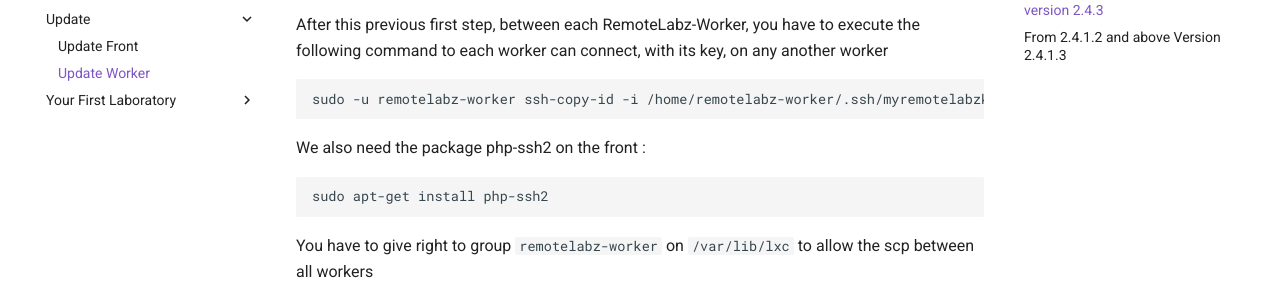
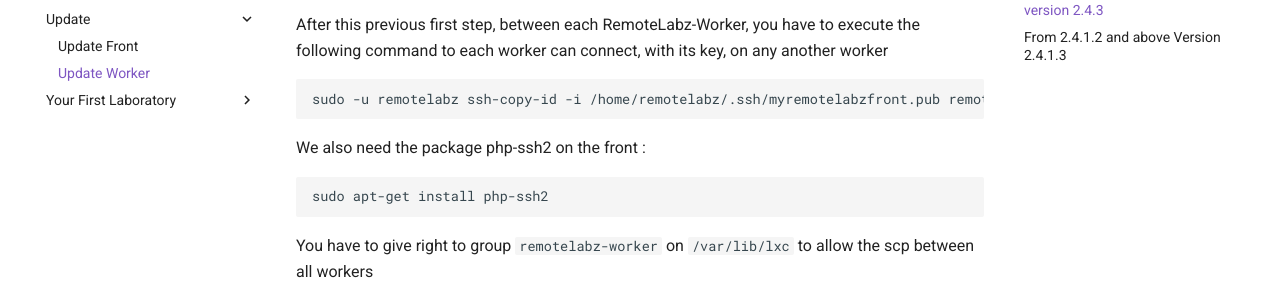
Before and after one commit to remotelabz/remotelabz-docs, an MkDocs documentation site: the page built from docs/administrators/getting-started/ubuntu-worker-update.md, in a window 1280 px wide and 900 px high, scrolled down 1832 px. Shown: the part 170-453 px from the top of the window. Built offline with MkDocs 1.6.1 and Material for MkDocs 9.7.7, drawn with Linux system fonts in a browser that asks for light colours; comment, search, counter and statistics services are not loaded.

Commit message:
correction on worker-updates certificates.

````diff
--- a/docs/administrators/getting-started/ubuntu-worker-update.md
+++ b/docs/administrators/getting-started/ubuntu-worker-update.md
@@ -79,7 +79,7 @@ sudo chmod 600 /home/remotelabz-worker/.ssh/myremotelabzkey
 
 After this previous first step, between each RemoteLabz-Worker, you have to execute the following command to each worker can connect, with its key, on any another worker
 ```bash
-sudo -u remotelabz-worker ssh-copy-id -i /home/remotelabz-worker/.ssh/myremotelabzkey.pub remotelabz-worker@Worker_X-IP
+sudo -u remotelabz ssh-copy-id -i /home/remotelabz/.ssh/myremotelabzfront.pub remotelabz-worker@ remotelabz-worker@Worker_X-IP
 ```
 
 We also need the package php-ssh2 on the front :
````
